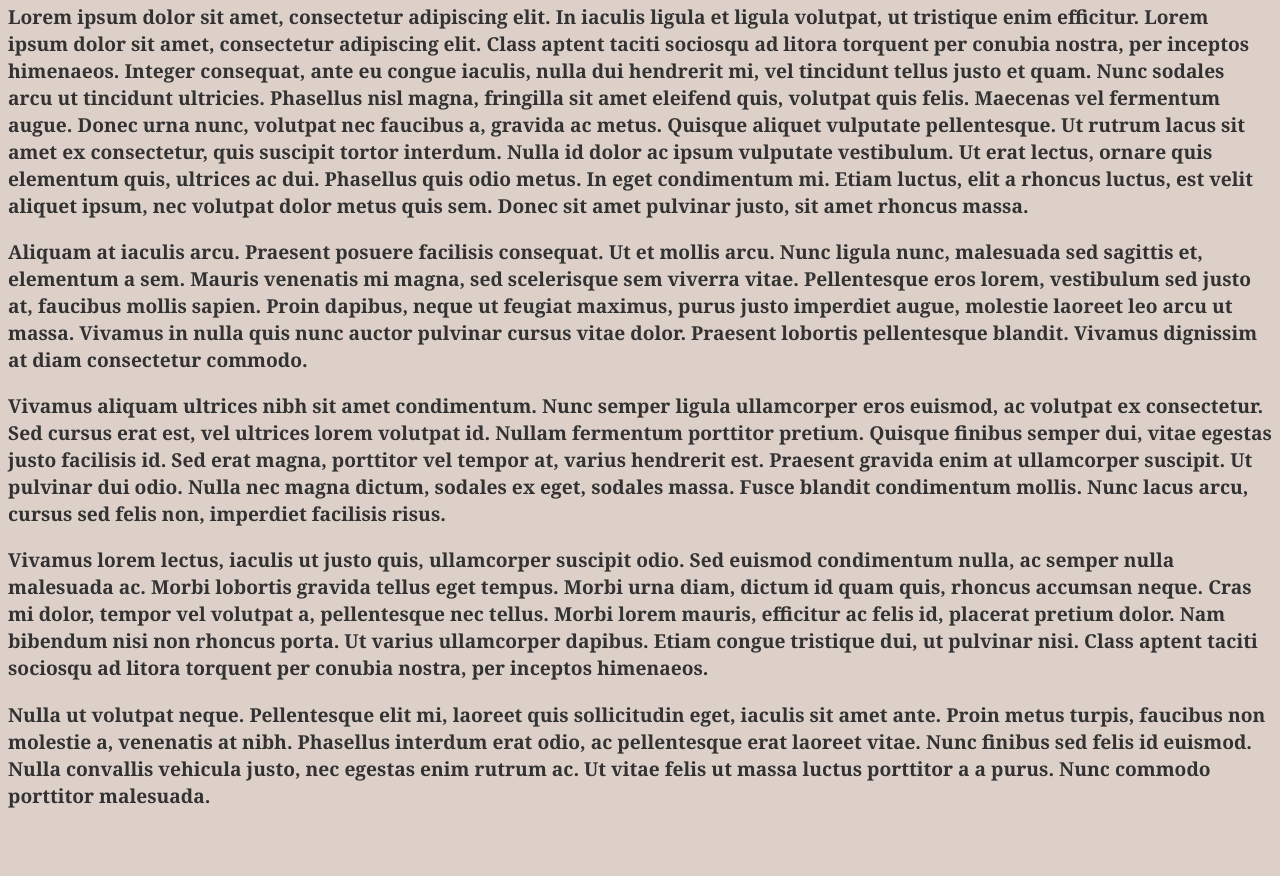
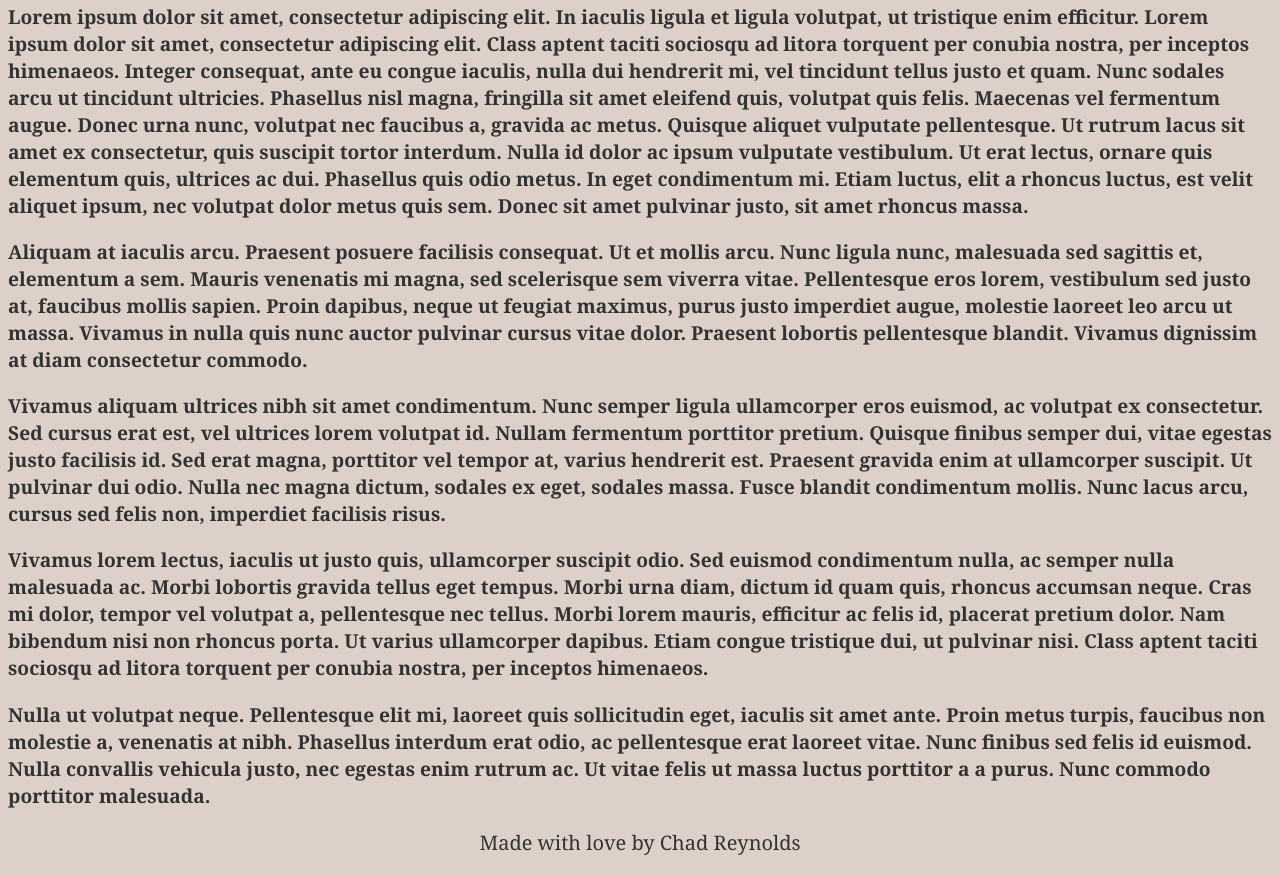
Before and after one commit to HolyRoller777/New_Day, a plain HTML site: page HTML_BoilerPlate/index.html in a window 1280 px wide. Shown: the part 405-1281 px from the top of the page. Before the commit the page ends 1233 px from the top, so only its background shows below. Drawn offline with Linux system fonts and the light colour scheme.

Commit message:
Added footer

```diff
--- a/HTML_BoilerPlate/index.html
+++ b/HTML_BoilerPlate/index.html
@@ -26,4 +26,7 @@
     <p>Nulla ut volutpat neque. Pellentesque elit mi, laoreet quis sollicitudin eget, iaculis sit amet ante. Proin metus turpis, faucibus non molestie a, venenatis at nibh. Phasellus interdum erat odio, ac pellentesque erat laoreet vitae. Nunc finibus sed felis id euismod. Nulla convallis vehicula justo, nec egestas enim rutrum ac. Ut vitae felis ut massa luctus porttitor a a purus. Nunc commodo porttitor malesuada.</p>
     </div>
 </body>
+<div class="footer">
+  <p>Made with love by Chad Reynolds</p>
+</div>
 </html>
--- a/HTML_BoilerPlate/style/style.css
+++ b/HTML_BoilerPlate/style/style.css
@@ -45,6 +45,19 @@ body{
   font-size: larger;
   font-family:Cambria, Cochin, Georgia, Times, 'Times New Roman', serif;
 }
+.footer {
+  position:relative;
+  left:0;
+  bottom:0;
+  width: 100%;
+  height: 100%;
+  background-color:#DDD0C8;
+  color: #323232;
+  text-align: center;
+  text-decoration:wavy;
+  font-size: 20px;
+  font-family:Cambria, Cochin, Georgia, Times, 'Times New Roman', serif;
+}
 ul {
   list-style-type: none; /* Remove bullets */
   padding: 0; /* Remove padding */
```
